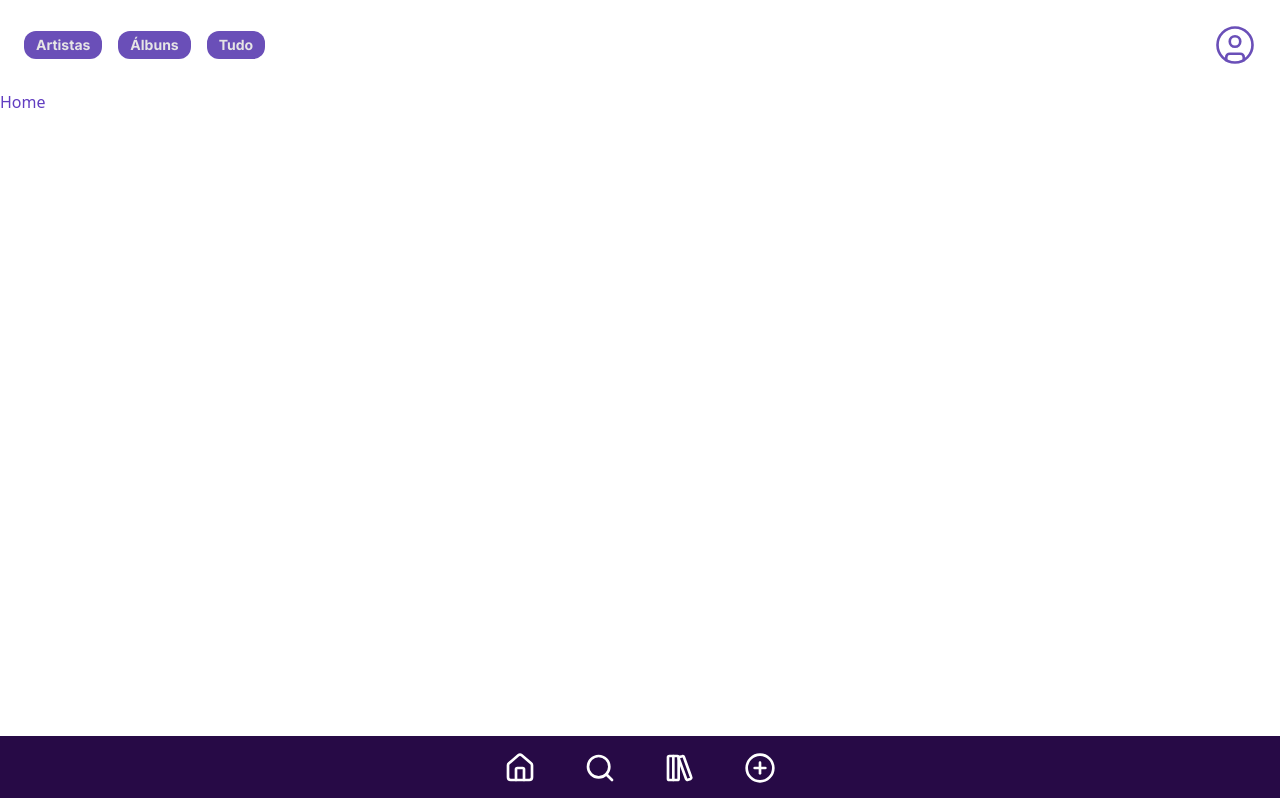
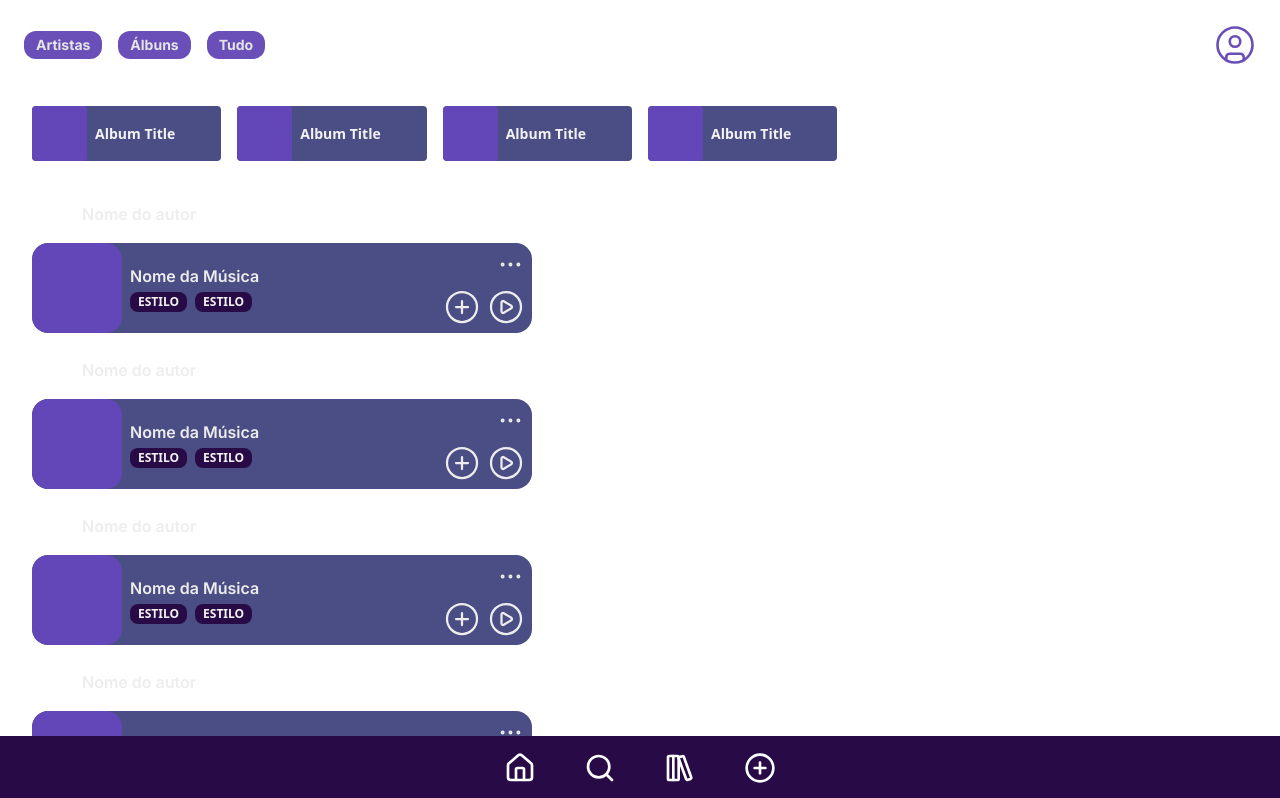
Before and after one commit to ilorenco/taprify, a React (Vite) app in the folder frontend/: page / in a window 1280 px wide. Shown: the top 798 px of the page. Built offline with nearby package versions, Linux system fonts and the light colour scheme.

Commit message:
feat: adiciona a página inicial

```diff
--- /dev/null
+++ b/frontend/src/pages/Home/components/AlbumTile/index.jsx
@@ -0,0 +1,10 @@
+export function AlbumTile() {
+    return (
+        <div className="w-full min-w-[140px] h-[55px] bg-purple-night rounded-sm flex items-center gap-2 transition-transform hover:scale-105 cursor-pointer overflow-hidden">
+            <div className="w-[55px] h-full bg-purple-ultra-violet rounded-sm shrink-0"></div>
+            <h1 className="font-semibold text-base-card text-sm truncate">
+                Album Title
+            </h1>
+        </div>
+    )
+}
--- /dev/null
+++ b/frontend/src/pages/Home/components/TrackPlayerCard/index.jsx
@@ -0,0 +1,35 @@
+import { CircleUserIcon, EllipsisIcon, CirclePlayIcon, CirclePlusIcon } from 'lucide-react';
+
+export function TrackPlayerCard() {
+    return (
+        <div className="flex flex-col gap-2">
+            <header className="flex items-center gap-2">
+                <CircleUserIcon size={42} color="var(--color-blue-sky)" strokeWidth={1.5} />
+                <h1 className="font-semibold font-inter text-base text-base-input">Nome do autor</h1>
+            </header>
+            <main className="w-full max-w-[500px] h-[80px] md:h-[90px] bg-purple-night rounded-2xl flex items-center gap-2 relative overflow-hidden">
+                <div className="w-[80px] md:w-[90px] h-full bg-purple-ultra-violet rounded-2xl flex items-start justify-center pt-2 shrink-0">
+                    <div className="text-xs font-semibold text-base-card"></div>
+                </div>
+
+                <div className="flex flex-col gap-1 flex-1 pr-20 md:pr-24 min-w-0">
+                    <h1 className="font-semibold font-inter text-base text-base-input truncate">Nome da Música</h1>
+                    <div className="flex gap-2 flex-wrap">
+                        <span className="bg-purple-darker px-2 py-0.5 rounded-lg text-xs font-semibold text-base-card whitespace-nowrap">ESTILO</span>
+                        <span className="bg-purple-darker px-2 py-0.5 rounded-lg text-xs font-semibold text-base-card whitespace-nowrap">ESTILO</span>
+                    </div>
+                </div>
+
+                <div className="absolute top-2 right-2 flex items-center gap-1">
+                    <EllipsisIcon size={27} color="var(--color-base-input)" strokeWidth={1.5} className="cursor-pointer" />
+                </div>
+
+                <div className="absolute bottom-2 right-2 flex items-center gap-2">
+                    <CirclePlusIcon size={36} color="var(--color-base-input)" strokeWidth={1.5} className="cursor-pointer hover:scale-110 transition-transform" />
+                    <CirclePlayIcon size={36} color="var(--color-base-input)" strokeWidth={1.5} className="cursor-pointer hover:scale-110 transition-transform" />
+                </div>
+
+            </main>
+        </div>
+    )
+}
--- a/frontend/src/pages/Home/index.jsx
+++ b/frontend/src/pages/Home/index.jsx
@@ -1,7 +1,29 @@
+import { AlbumTile } from './components/AlbumTile';
+import { TrackPlayerCard } from './components/TrackPlayerCard';
+
 export function Home() {
     return (
-        <div className="">
-            <h1 className="text-purple">Home</h1>
+        <div className="flex flex-col gap-6 md:gap-8 w-full px-4 md:px-6 lg:px-8 py-4 max-w-7xl mx-auto ">
+            <section className="flex flex-col gap-4">
+                <div className="grid grid-cols-2 sm:grid-cols-3 md:grid-cols-4 lg:grid-cols-5 xl:grid-cols-6 gap-3 md:gap-4">
+                    <AlbumTile />
+                    <AlbumTile />
+                    <AlbumTile />
+                    <AlbumTile />
+                </div>
+            </section>
+
+            <section className="flex flex-col gap-4 ">
+                <div className="flex flex-col gap-4">
+                    <TrackPlayerCard />
+                    <TrackPlayerCard />
+                    <TrackPlayerCard />
+                    <TrackPlayerCard />
+                    <TrackPlayerCard />
+                    <TrackPlayerCard />
+                    <TrackPlayerCard />
+                </div>
+            </section>
         </div>
     )
 }
--- a/frontend/src/styles/theme.css
+++ b/frontend/src/styles/theme.css
@@ -2,6 +2,7 @@
 
 @theme {
     --color-blue-light: #97DFFC;
+    --color-blue-sky: #8EB5F0;
 
     --color-purple-light: #858AE3;
     --color-purple: #613DC1;
@@ -9,6 +10,7 @@
     --color-purple-darker: #270A46;
     --color-purple-royalty: #6A4FB8;
     --color-purple-ultra-violet: #6347B8;
+    --color-purple-night: #4B4E84;
 
     --color-background: #141414;
     --color-base-label: #8D8686;
```
